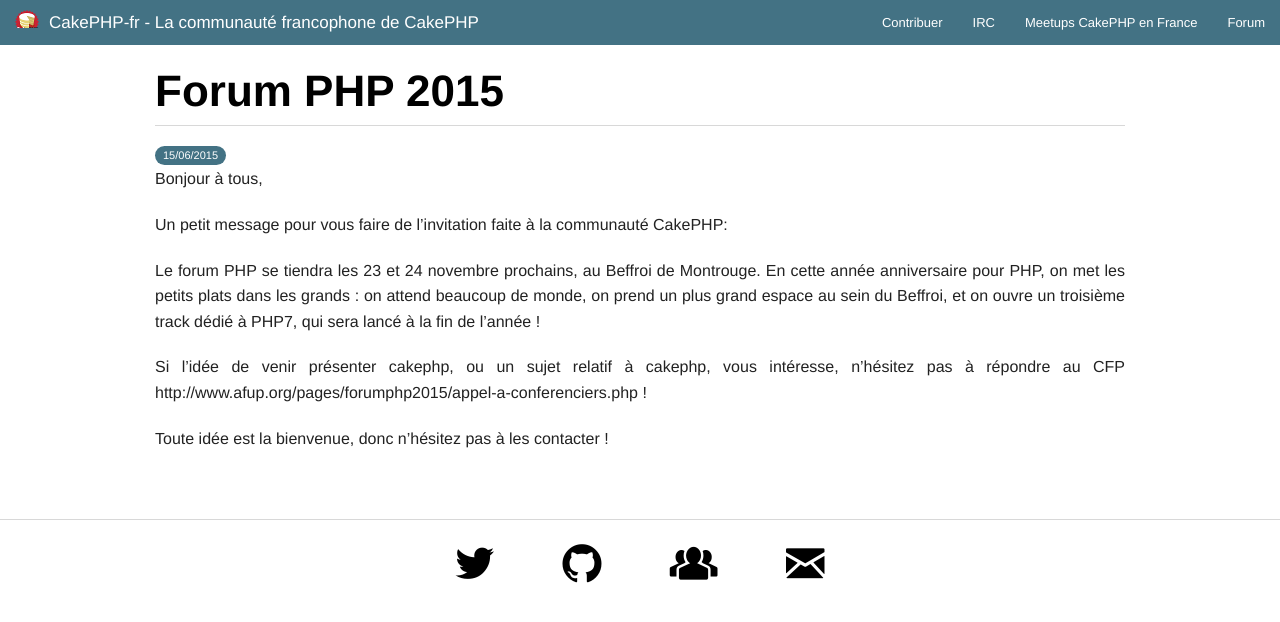
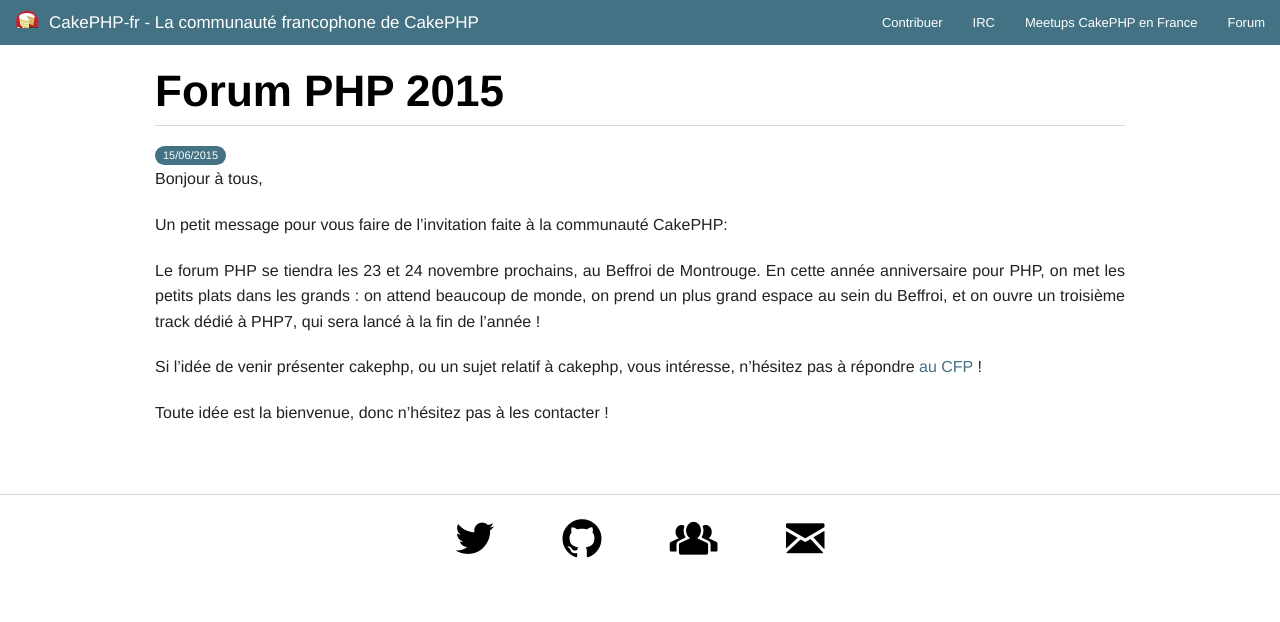
Before and after one commit to cakephp-fr/cakephp-fr.github.io, a Jekyll site: the page built from _posts/2015-06-15-forum-php-2015.md, in a window 1280 px wide. Shown: the top 622 px of the page. Built offline with Jekyll 4.4.1, drawn with Linux system fonts in a browser that asks for light colours.

Commit message:
correct post forum php

```diff
--- a/_posts/2015-06-15-forum-php-2015.md
+++ b/_posts/2015-06-15-forum-php-2015.md
@@ -15,6 +15,6 @@
 fin de l'année !
 
 Si l'idée de venir présenter cakephp, ou un sujet relatif à cakephp, vous
-intéresse, n'hésitez pas à répondre au CFP http://www.afup.org/pages/forumphp2015/appel-a-conferenciers.php !
+intéresse, n'hésitez pas à répondre [au CFP](http://www.afup.org/pages/forumphp2015/appel-a-conferenciers.php) !
 
 Toute idée est la bienvenue, donc n'hésitez pas à les contacter !
```
